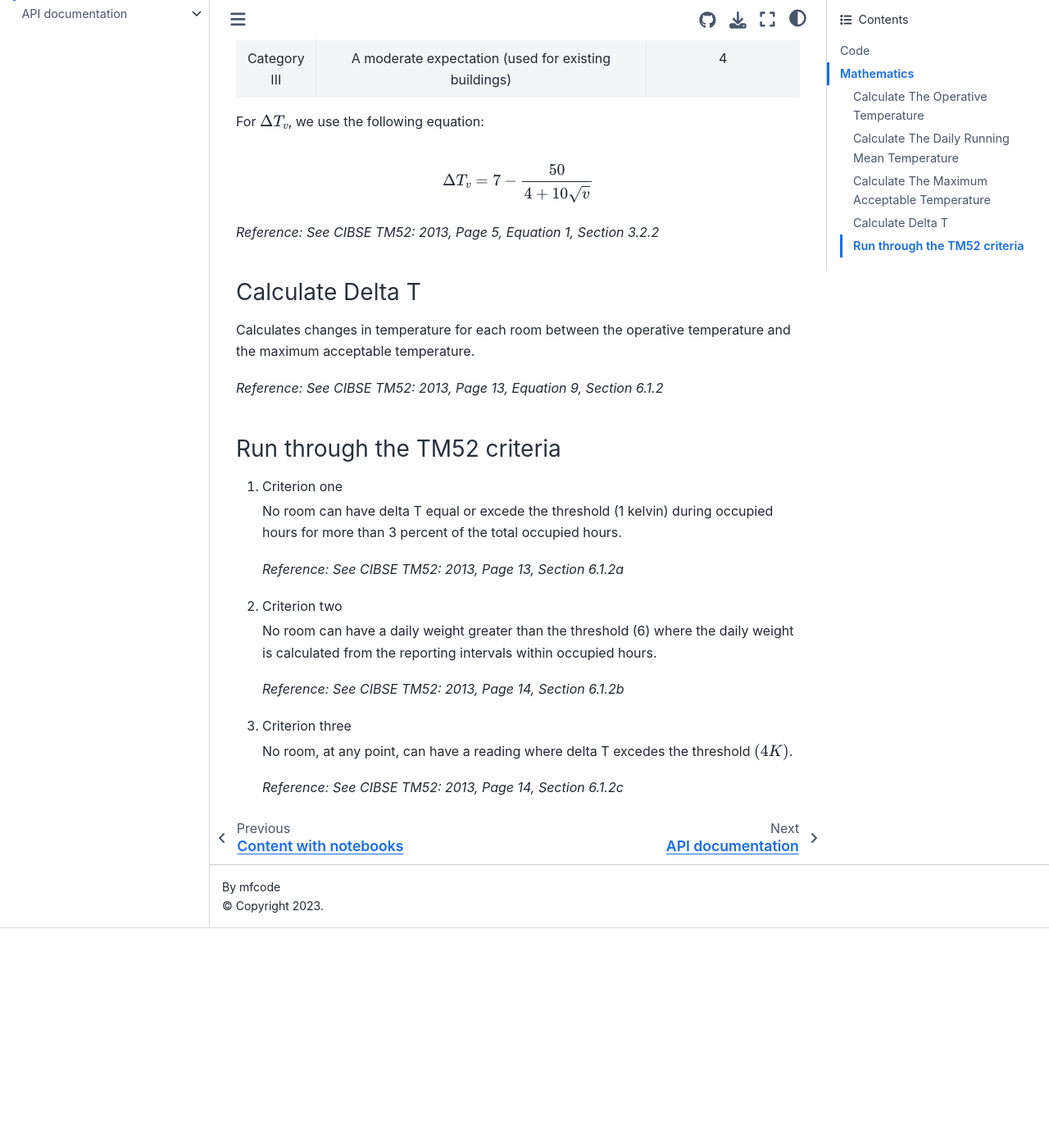
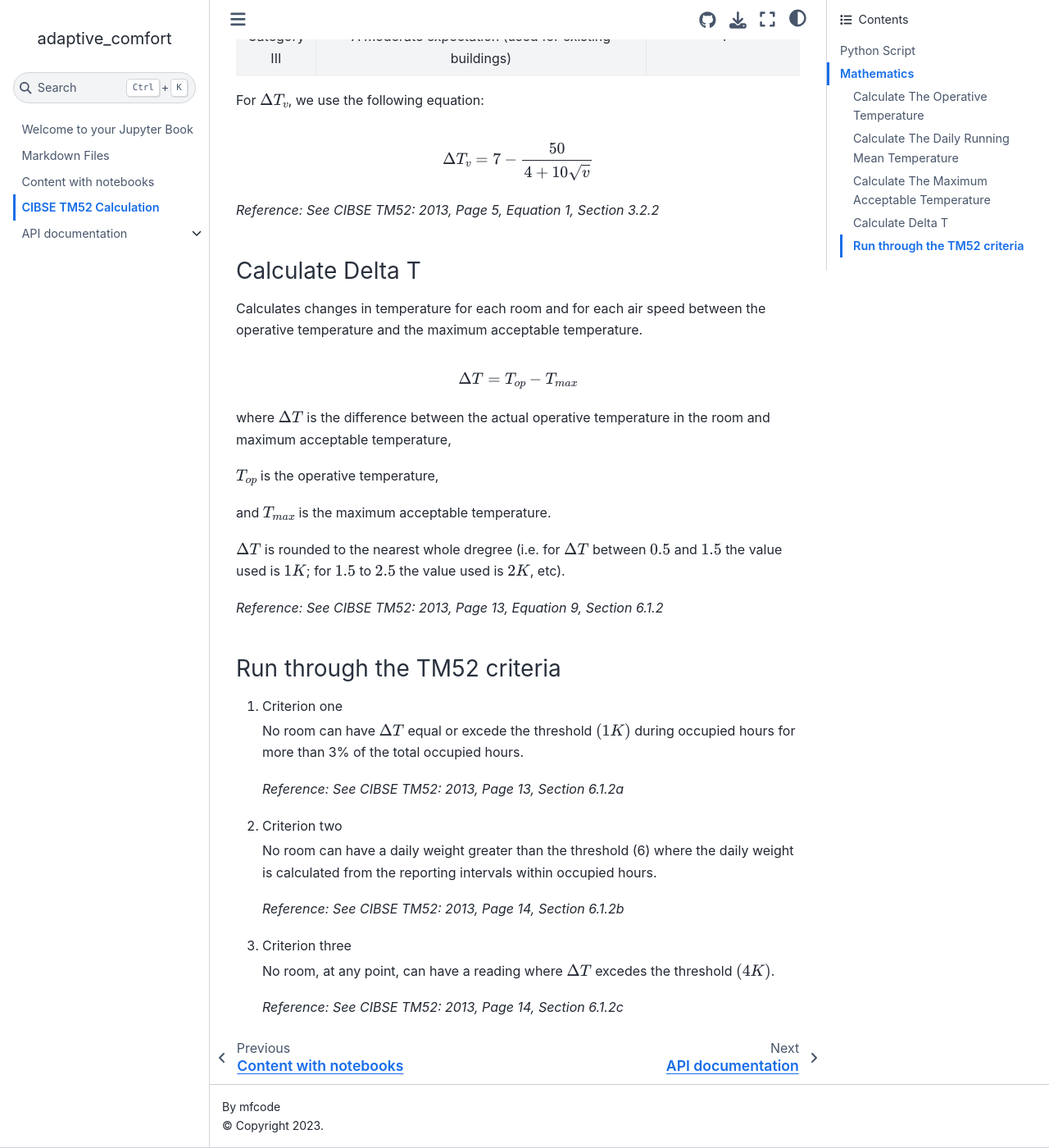
Before and after one commit to maxfordham/adaptive-comfort, a Jupyter Book: the page built from book/calculation.md, in a window 1280 px wide and 1400 px high, scrolled down 2423 px. Shown: the whole window at 82% size. Built offline with Jupyter Book 1.0.4 settings and Sphinx 7.4.7 and the Sphinx Book theme 1.1.4, drawn with Linux system fonts in a browser that asks for light colours; pages that are not in the unit, such as notebooks, are missing from menus; before the commit the page ends 3555 px from its top, so only the background shows below that; some of the changed text lies outside the part shown.

Commit message:
Updates to calculation.md

````diff
--- a/book/calculation.md
+++ b/book/calculation.md
@@ -1,12 +1,12 @@
-# TM52 Calculation
+# CIBSE TM52 Calculation
 
-## Code
+## Python Script
 
 The process of how the script obtains the report:
 
 ```mermaid
 flowchart TD
-    A[Obtain weather and room data from IES API] --> B[Calculate Operative Temperature and Maximum Acceptable Temperature] --> C[Calculate TM52 Criteria for each room] --> D[Output report to excel]
+    A[Obtain weather and room data from IES API] --> B[Calculate Operative Temperature, Maximum Acceptable Temperature, and delta Ts] --> C[Calculate TM52 Criteria for each room] --> D[Output report to excel]
 ```
 
 ## Mathematics
@@ -61,8 +61,8 @@
 T_{comf} = 0.33 T_{rm} + 18.8
 $$
 
-where T_{comfort} is the comfort temperature,
-and T_{rm} is the daily running mean temperature.
+where $T_{comfort}$ is the comfort temperature,
+and $T_{rm}$ is the daily running mean temperature.
 
 *Reference: See CIBSE TM52: 2013, Page 10, Equation 6, Section 4.1.4*
 
@@ -102,27 +102,37 @@
 
 
 ### Calculate Delta T
-Calculates changes in temperature for each room between the operative temperature and the maximum acceptable temperature.
+Calculates changes in temperature for each room and for each air speed between the operative temperature and the maximum acceptable temperature.
+
+$$
+\Delta T = T_{op} - T_{max}
+$$
+
+where $\Delta T$ is the difference between the actual operative temperature in the room and maximum acceptable temperature,
+
+$T_{op}$ is the operative temperature,
+
+and $T_{max}$ is the maximum acceptable temperature.
+
+$\Delta T$ is rounded to the nearest whole dregree (i.e. for $\Delta T$ between $0.5$ and $1.5$ the value used is $1K$; for $1.5$ to $2.5$ the value used is $2K$, etc).
 
 *Reference: See CIBSE TM52: 2013, Page 13, Equation 9, Section 6.1.2*
 
 ### Run through the TM52 criteria
 1. Criterion one
 
-    No room can have delta T equal or excede the threshold (1 kelvin) during occupied hours for more than 3 percent of the
-    total occupied hours.
+    No room can have $\Delta T$ equal or excede the threshold $(1K)$ during occupied hours for more than 3% of the total occupied hours.
 
     *Reference: See CIBSE TM52: 2013, Page 13, Section 6.1.2a*
 
 2. Criterion two
 
-    No room can have a daily weight greater than the threshold (6) where the daily weight is calculated from the reporting intervals
-    within occupied hours.
+    No room can have a daily weight greater than the threshold (6) where the daily weight is calculated from the reporting intervals within occupied hours.
 
     *Reference: See CIBSE TM52: 2013, Page 14, Section 6.1.2b*
 
 3. Criterion three
 
-    No room, at any point, can have a reading where delta T excedes the threshold $(4K)$.
+    No room, at any point, can have a reading where $\Delta T$ excedes the threshold $(4K)$.
 
     *Reference: See CIBSE TM52: 2013, Page 14, Section 6.1.2c*
````
